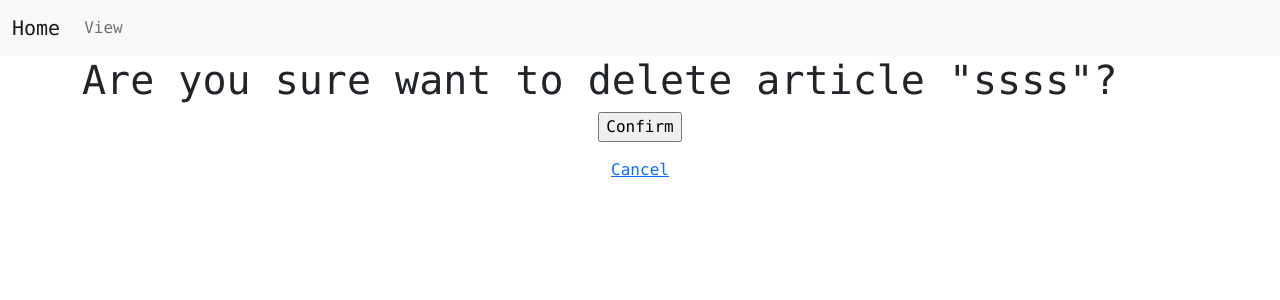
After one commit to Bandeguras/tasks, a Django app: page /task/6/delete in a window 1280 px wide. The commit adds this page. Shown: the top 300 px of the page. Run offline with Django 4.2, Linux system fonts and the light colour scheme; data comes from the database, SQL or seed files in the repository.

Commit message:
crate delete method

```diff
--- a/hw_45/urls.py
+++ b/hw_45/urls.py
@@ -15,7 +15,7 @@ Including another URLconf
 """
 from django.contrib import admin
 from django.urls import path
-from webapp.views import index_view, create_task_view, task_view, update_task_view
+from webapp.views import index_view, create_task_view, task_view, update_task_view, delete_task_view
 
 
 urlpatterns = [
@@ -24,5 +24,6 @@ urlpatterns = [
     path('tasks/add', create_task_view, name='create'),
     path('task/<int:pk>', task_view, name='view'),
     path('task/<int:pk>/update', update_task_view, name='update'),
+    path('task/<int:pk>/delete', delete_task_view, name='delete'),
 
 ]
--- /dev/null
+++ b/webapp/templates/delete_task.html
@@ -0,0 +1,25 @@
+{% extends "base.html" %}
+
+{% block title %}Delete Article{% endblock %}
+
+{% block nav %}
+    <li class="nav-item">
+        <a class="nav-link" href="{% url 'view' task.pk %}">View</a>
+    </li>
+{% endblock %}
+
+{% block content %}
+
+    <h1>Are you sure want to delete article "{{ task.title }}"?</h1>
+
+    <form method="POST" action="{% url "delete" task.pk %}" class="text-center">
+
+        {% csrf_token %}
+
+        <p><input type="submit" value="Confirm"></p>
+
+        <p><a href="{% url "view" task.pk %}">Cancel</a></p>
+
+    </form>
+
+{% endblock %}
--- a/webapp/templates/task_view.html
+++ b/webapp/templates/task_view.html
@@ -2,6 +2,9 @@
 {% block nav %}
   <li class="nav-item">
       <a class="nav-link" aria-current="page" href="{% url 'update' task.pk %}">Update</a>
+  </li>
+  <li class="nav-item">
+      <a class="nav-link" aria-current="page" href="{% url 'delete' task.pk %}">Delete</a>
   </li>
 {% endblock %}
 {% block content %}
--- a/webapp/views.py
+++ b/webapp/views.py
@@ -48,3 +48,12 @@ def update_task_view(request, pk):
             task.completion_at = None
         task.save()
         return redirect('view', pk=task.pk)
+
+
+def delete_task_view(request, pk):
+    task = get_object_or_404(Task, pk=pk)
+    if request.method == 'GET':
+        return render(request, 'delete_task.html', {'task': task})
+    elif request.method == 'POST':
+        task.delete()
+        return redirect('index')
```
